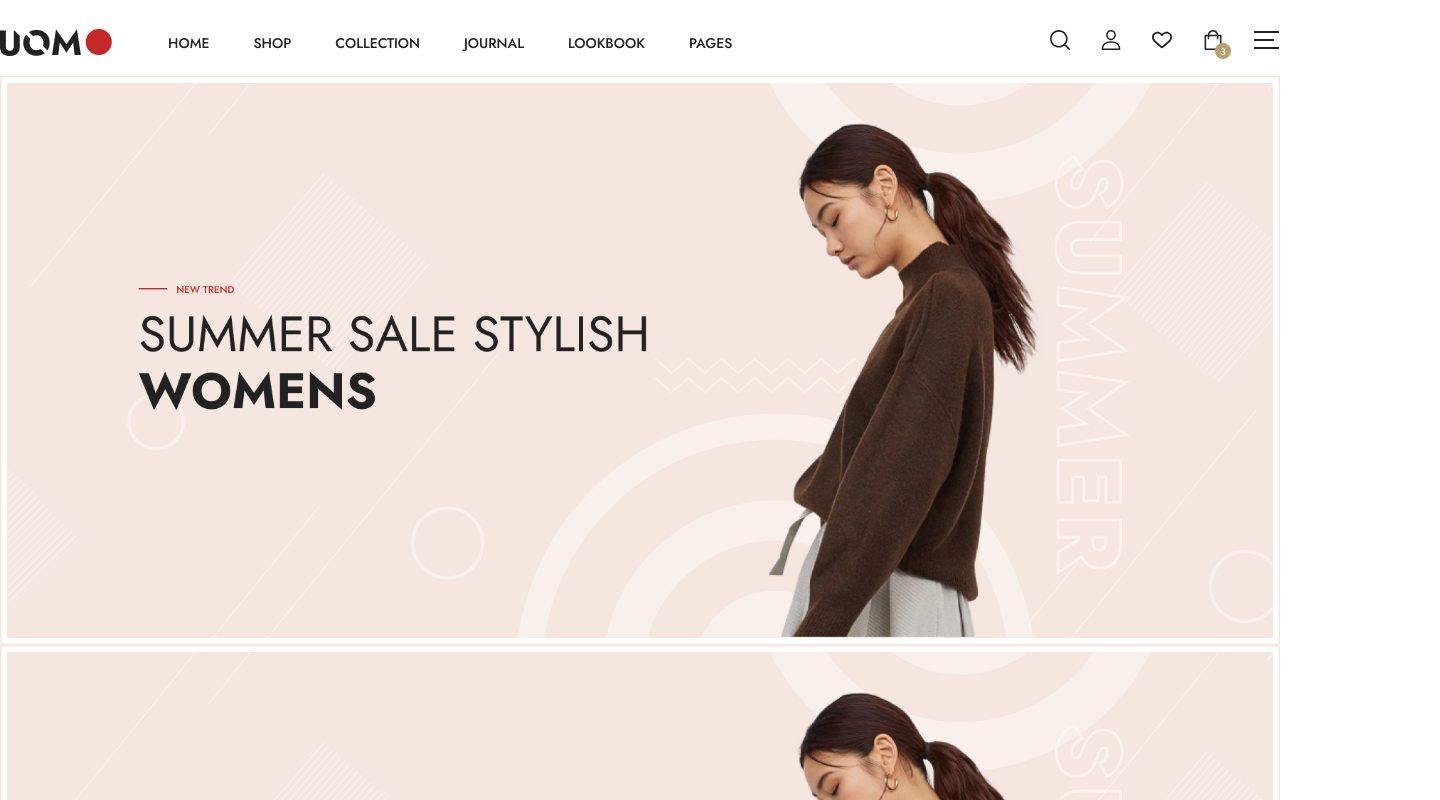
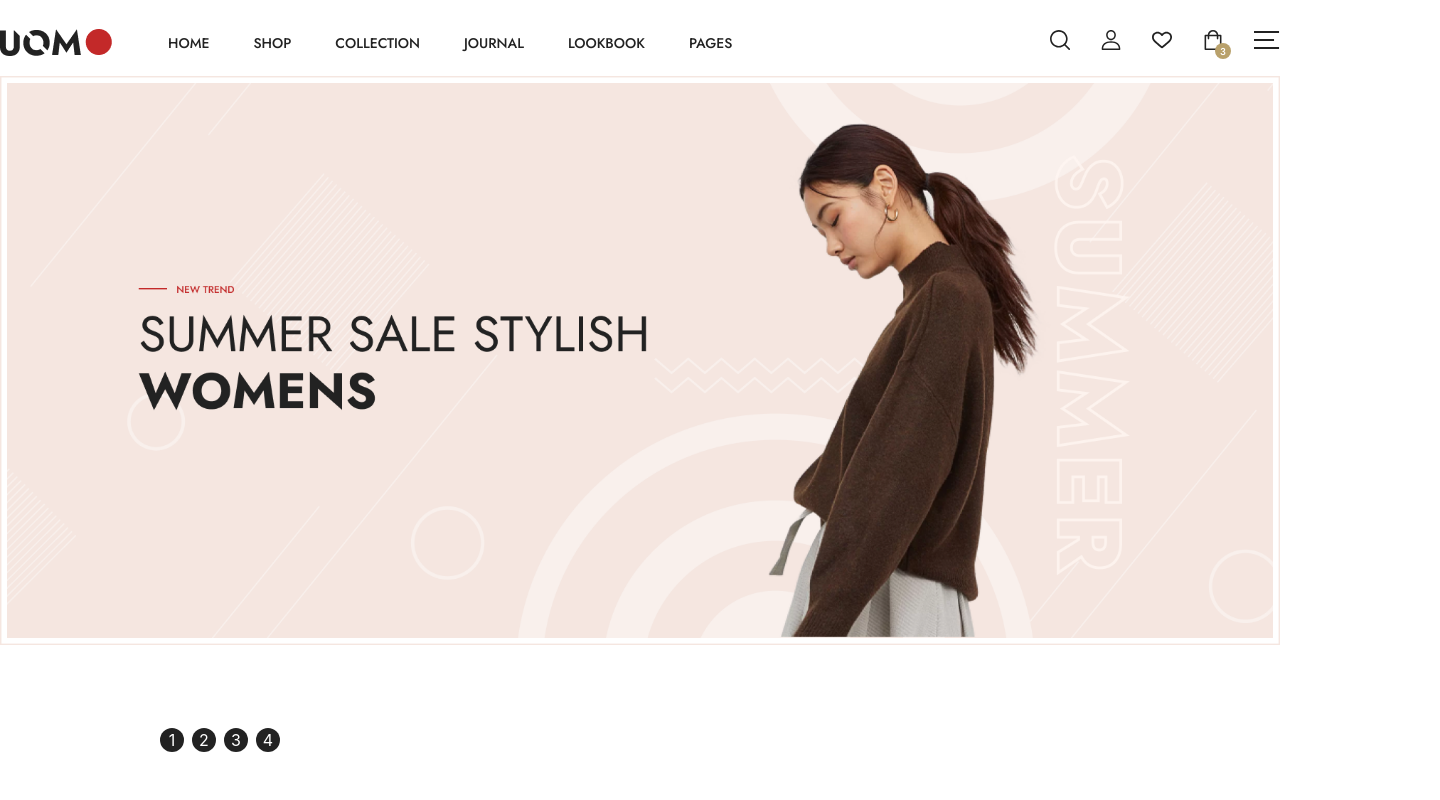
Before and after one commit to Shawon-1998/Uomo-project, a React (Vite) app: page / in a window 1280 px wide. Shown: the top 800 px of the page, 1440 px wide, since content can reach past the window. Built offline with nearby package versions, Linux system fonts and the light colour scheme; a web font is replaced by a local one.

Commit message:
using daisy ui for carousel and data came dynamicly

```diff
--- a/package.json
+++ b/package.json
@@ -21,6 +21,7 @@
     "@types/react": "^19.2.14",
     "@types/react-dom": "^19.2.3",
     "@vitejs/plugin-react": "^6.0.1",
+    "daisyui": "^5.5.19",
     "eslint": "^10.2.1",
     "eslint-plugin-react-hooks": "^7.1.1",
     "eslint-plugin-react-refresh": "^0.5.2",
--- a/src/Api/bannerData.js
+++ b/src/Api/bannerData.js
@@ -4,17 +4,21 @@ export const BannerData = [
   {
     id: 1,
     banner: BannerImage,
+    alt: "hey",
   },
   {
     id: 2,
     banner: BannerImage,
+    alt: "hey",
   },
   {
     id: 3,
     banner: BannerImage,
+    alt: "hey",
   },
   {
     id: 4,
     banner: BannerImage,
+    alt: "hey",
   },
 ];
--- a/src/Api/navData.js
+++ b/src/Api/navData.js
@@ -4,23 +4,23 @@ export const navItems = [
     name: "HOME",
   },
   {
-    id: 1,
+    id: 2,
     name: "SHOP",
   },
   {
-    id: 1,
+    id: 3,
     name: "COLLECTION",
   },
   {
-    id: 1,
+    id: 4,
     name: "JOURNAL",
   },
   {
-    id: 1,
+    id: 5,
     name: "LOOKBOOK",
   },
   {
-    id: 1,
+    id: 6,
     name: "PAGES",
   },
 ];
--- a/src/Components/Home/Banner.jsx
+++ b/src/Components/Home/Banner.jsx
@@ -1,16 +1,48 @@
-import React from 'react';
+import React from 'react'
 import Image from '../common/Image';
 import { BannerData } from '../../Api/bannerData';
-import BannerImage from "../../assests/images/banner.png";
 
 const Banner = () => {
+
     return (
         <>
-            {
-                BannerData?.map((item) => {
-                    return <Image key={item.id} src={item.banner} />
-                })
-            }
+            <div className="carousel w-full relative">
+                <div id="item1" className="carousel-item w-full">
+                    {
+                        BannerData?.map((item, index) => (
+                            <div
+                                key={item.id}
+                                id={`item${index + 1}`}
+                                className="carousel-item w-full"
+                            >
+                                <Image
+                                    src={item.banner}
+                                    alt={item.alt}
+                                    className="w-full"
+                                />
+                            </div>
+                        ))
+                    }
+
+                </div>
+
+            </div>
+            <div className="flex w-full gap-2 py-2 absolute bottom-10 left-40">
+                {
+                    BannerData?.map((item, index) => (
+                        <a
+                            key={index}
+                            href={`#item${index + 1}`}
+                            className="h-6 w-6 rounded-full bg-primary-black text-primary-white justify-center flex items-center"
+                        >
+                            {index + 1}
+                        </a>
+                    ))
+                }
+            </div>
+
+
+
         </>
     )
 }
--- a/src/Components/common/Image.jsx
+++ b/src/Components/common/Image.jsx
@@ -1,9 +1,9 @@
 import React from 'react'
 
-const Image = ({src, alt}) => {
+const Image = ({ src, alt, className }) => {
   return (
     <>
-      <img src={src} alt={alt} loading='lazy' />
+      <img src={src} alt={alt} loading='lazy' className={className} />
     </>
   )
 }
--- a/src/index.css
+++ b/src/index.css
@@ -1,4 +1,5 @@
 @import "tailwindcss";
+@import "daisyui/daisyui.css";
 
 @theme {
   --font-jost: "Jost", sans-serif;
--- a/src/main.jsx
+++ b/src/main.jsx
@@ -7,7 +7,6 @@ import { RouterProvider } from "react-router/dom";
 import Home from './Pages/Home.jsx';
 import About from './Pages/About.jsx';
 import RootLayout from './Components/layOut/RootLayout.jsx';
-
 
 const router = createBrowserRouter([
   {
```
Also changed, not shown: vite.config.js (+5 -5 lines), src/Pages/Home.jsx (line endings or trailing spaces), 1 other file (tests, documents, lock files or other folders).
